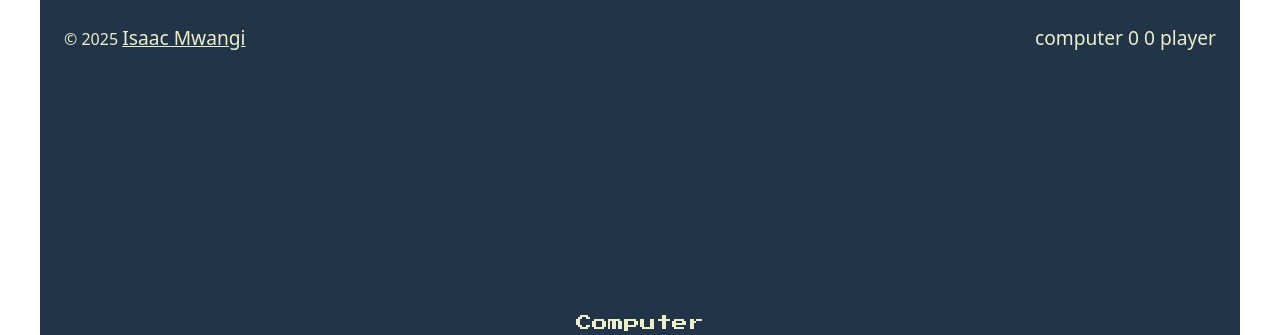
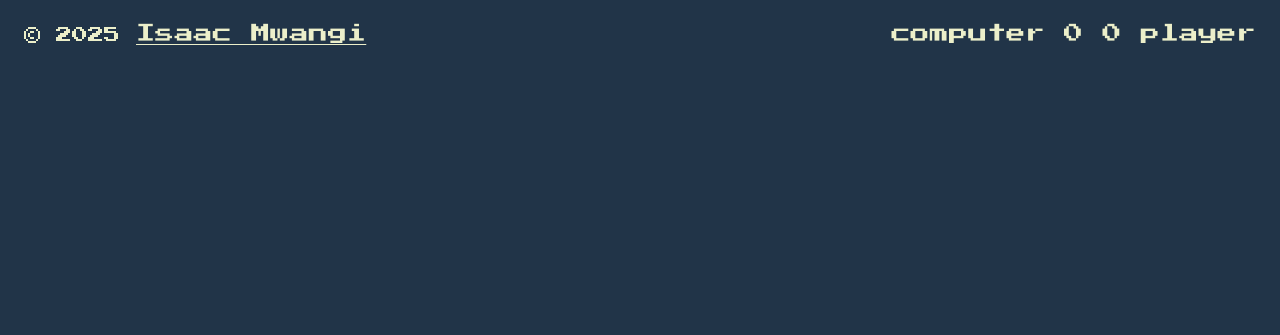
Before and after one commit to sakamw/rock-paper-scissors, a website built with Vite: page index.html in a window 1280 px wide. Shown: the top 335 px of the page. Built offline with nearby package versions, Linux system fonts and the light colour scheme.

Commit message:
fixed the font-family

```diff
--- a/style.css
+++ b/style.css
@@ -18,7 +18,7 @@ body {
 #container {
   width: 100%;
   min-height: 100vh;
-  max-width: 75em;
+  max-width: 80em;
   padding: 1.5rem;
   background-color: #213448;
   border: none;
@@ -31,12 +31,12 @@ body {
 }
 
 .game-header {
-  font-family: "press-start-2p", system-ui;
+  font-family: "Press Start 2p", system-ui;
   display: flex;
   justify-content: space-between;
   gap: 5rem;
   align-items: flex-start;
-  margin-bottom: 16.5rem;
+  margin-bottom: 20rem;
   width: 100%;
 }
 
```
